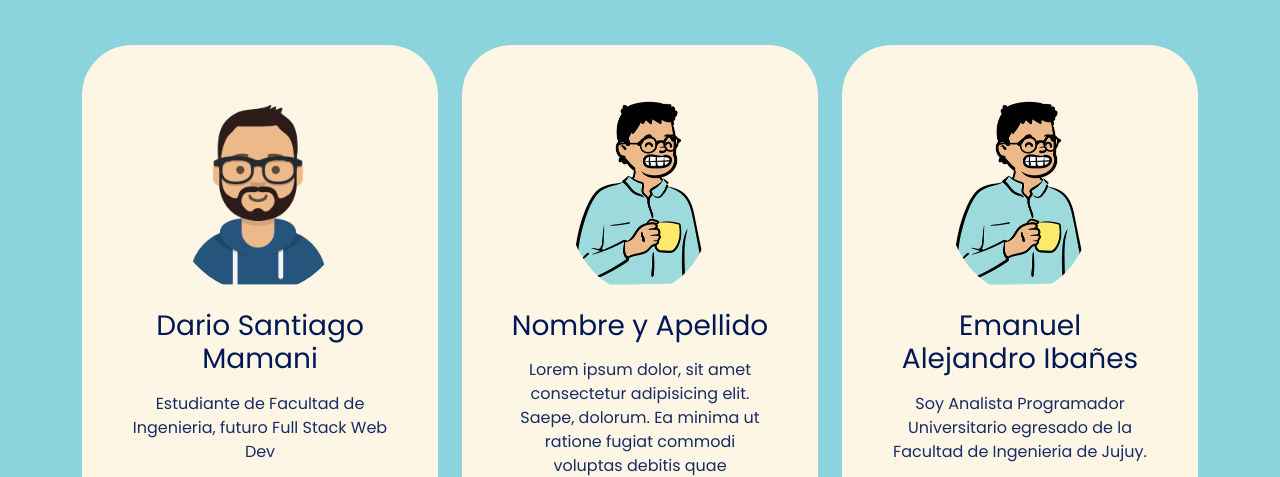
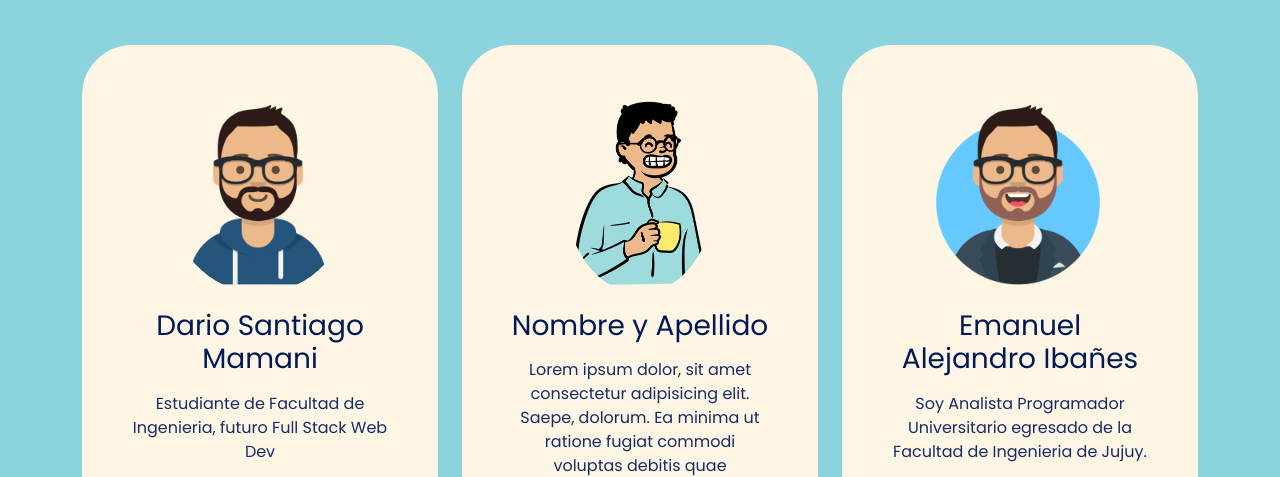
Before and after one commit to mamanidario19/devtech-podcast-web, a plain HTML site: page index.html in a window 1280 px wide. Shown: the part 1190-1667 px from the top of the page. Drawn offline with nearby package versions, Linux system fonts and the light colour scheme.

Commit message:
Modificación tarjeta 3

```diff
--- a/index.html
+++ b/index.html
@@ -130,7 +130,7 @@
           <div class="col-md-6 col-lg-4 mb-3">
             <div class="card">
               <div class="card-body text-center p-5">
-                <img src="./assets/avatar.png" alt="avatar" class="img img-fluid rounded-circle mb-3">
+                <img src="./assets/avatar-ibañes.png" alt="avatar" class="img img-fluid rounded-circle mb-3">
                 <h3 class="title card-title mb-3">Emanuel Alejandro Ibañes</h3>
                 <p>
                   Soy Analista Programador Universitario egresado de la Facultad de Ingenieria de Jujuy.
```
Also changed, not shown: assets/avatar-ibañes.png (added).
